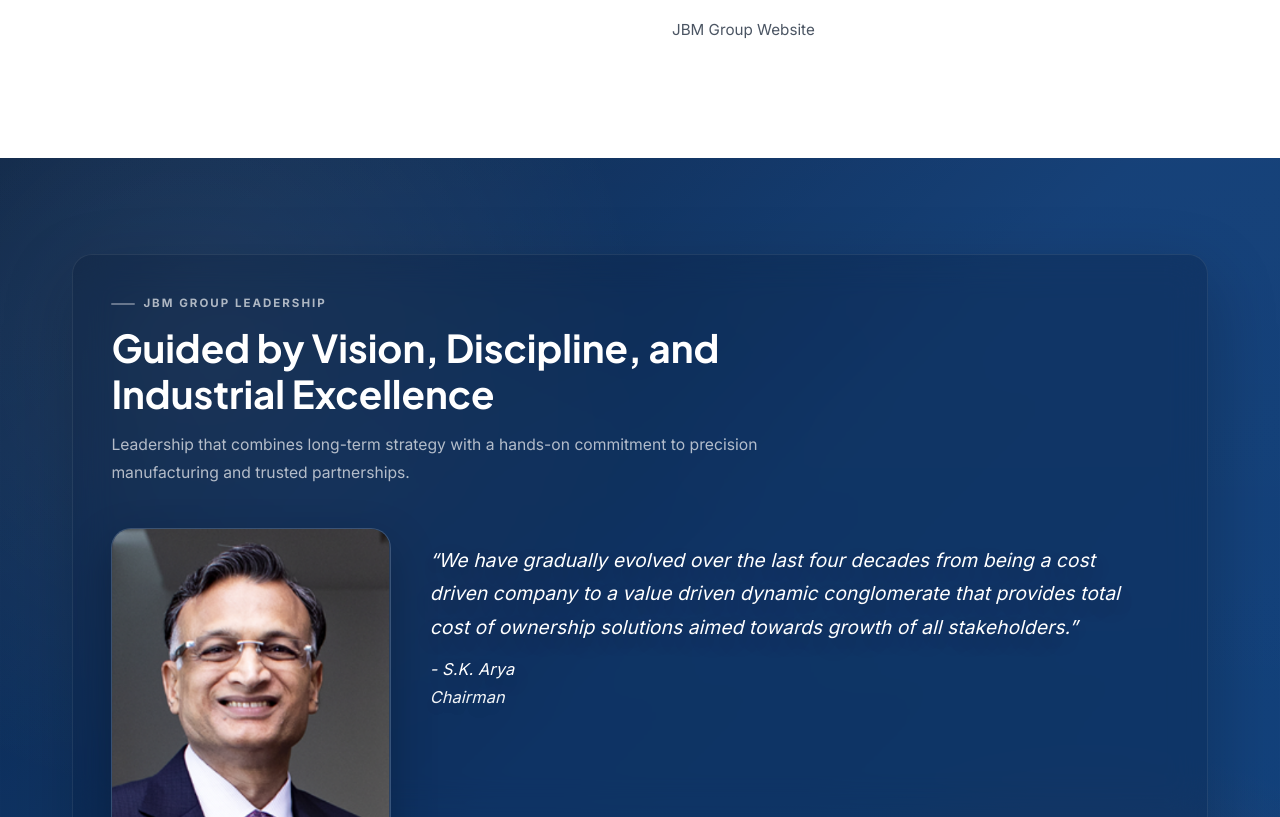
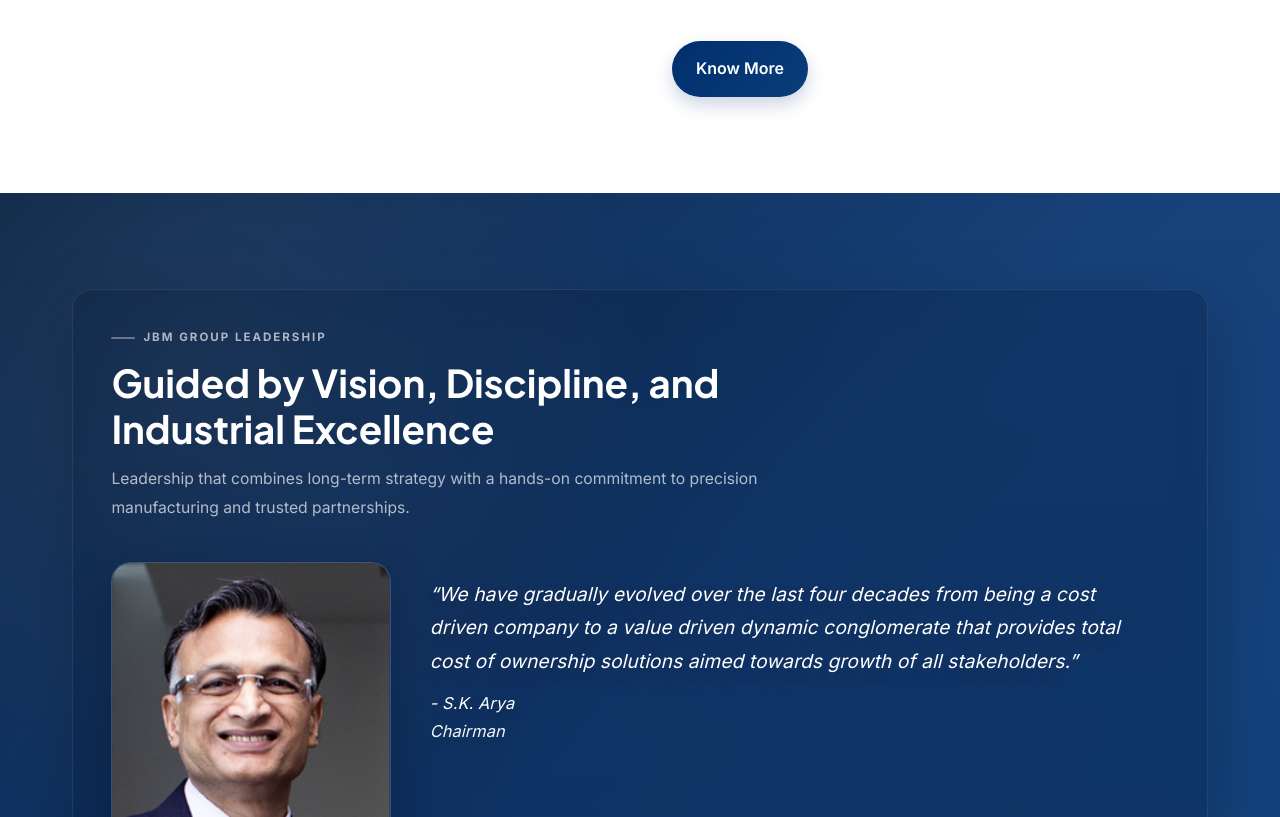
Before and after one commit to HarshalVanhere/JBMK-website, a plain HTML site: page about.html in a window 1280 px wide. Shown: the part 2018-2835 px from the top of the page. Drawn offline with Linux system fonts and the light colour scheme.

Commit message:
Group Website

```diff
--- a/about.html
+++ b/about.html
@@ -67,7 +67,9 @@
           <h2>Leveraging the Strength of JBM Group</h2>
           <p>JBMK Precision Components operates under the guidance and technological synergy of the JBM Group, one of India's leading conglomerates in automotive components, electric vehicles, and green energy infrastructure.</p>
           <p>Being a part of the JBM Group ecosystem provides JBMK with robust financial backing, exposure to global supply chains, and access to state-of-the-art materials testing and prototyping research labs, enabling us to execute large-scale, high-value enterprise engineering programs seamlessly.</p>
-          <p><a href="https://www.jbmgroup.com" target="_blank" rel="noopener noreferrer">JBM Group Website</a></p>
+          <div class="jbm-group-link-wrap">
+            <a href="https://www.jbmgroup.com" target="_blank" rel="noopener noreferrer" class="jbm-group-link">Know More</a>
+          </div>
         </div>
       </div>
     </div>
--- a/styles.css
+++ b/styles.css
@@ -1716,6 +1716,27 @@
   object-fit: contain;
   display: block;
   filter: drop-shadow(0 4px 10px rgba(0,0,0,0.05));
+}
+.jbm-group-link-wrap {
+  margin-top: 1.5rem;
+  display: inline-block;
+}
+.jbm-group-link {
+  display: inline-flex;
+  align-items: center;
+  justify-content: center;
+  background: linear-gradient(135deg, var(--primary) 0%, var(--primary-600) 100%);
+  color: var(--white);
+  padding: 0.9rem 1.5rem;
+  border-radius: var(--radius-full);
+  font-weight: 600;
+  text-decoration: none;
+  transition: transform var(--duration) var(--ease), box-shadow var(--duration) var(--ease);
+  box-shadow: 0 8px 18px rgba(0, 47, 108, 0.2);
+}
+.jbm-group-link:hover {
+  transform: translateY(-2px);
+  box-shadow: 0 12px 24px rgba(0, 47, 108, 0.26);
 }
 .rating-badge {
   display: inline-flex;
```
